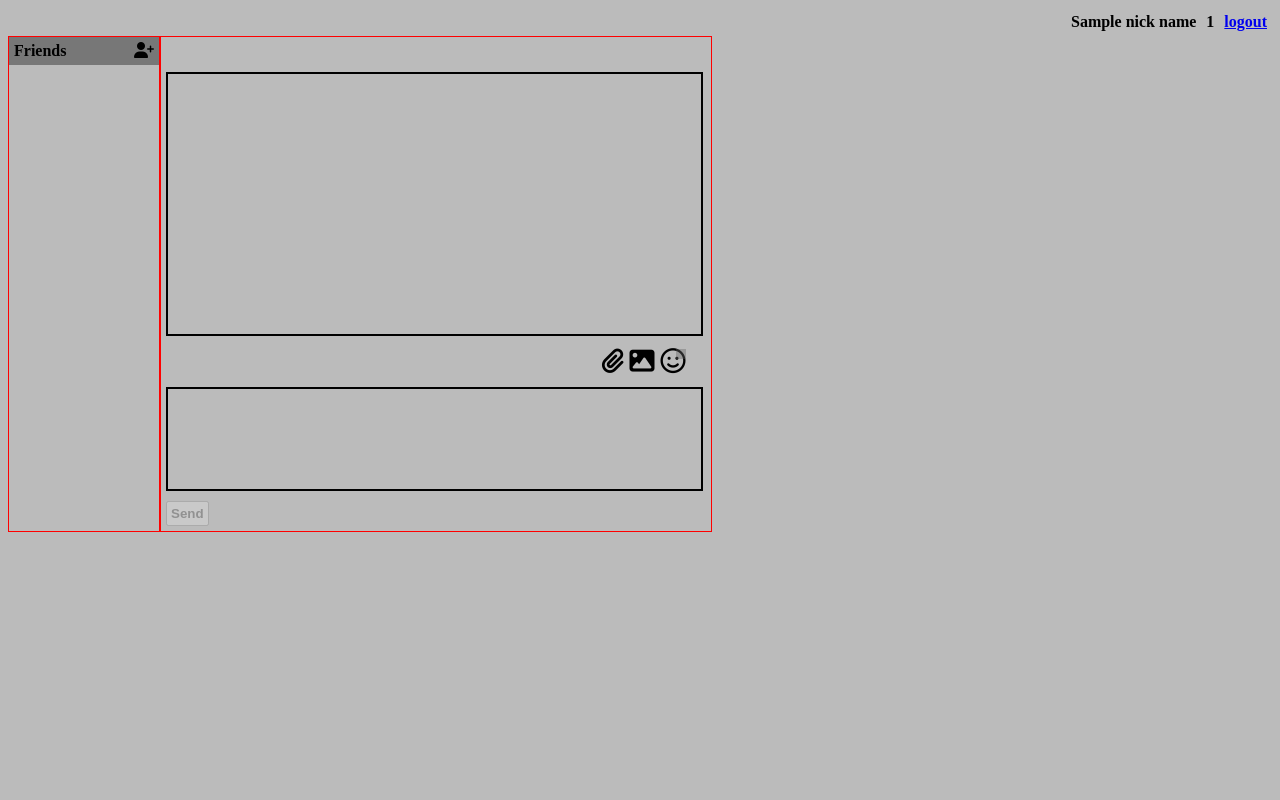
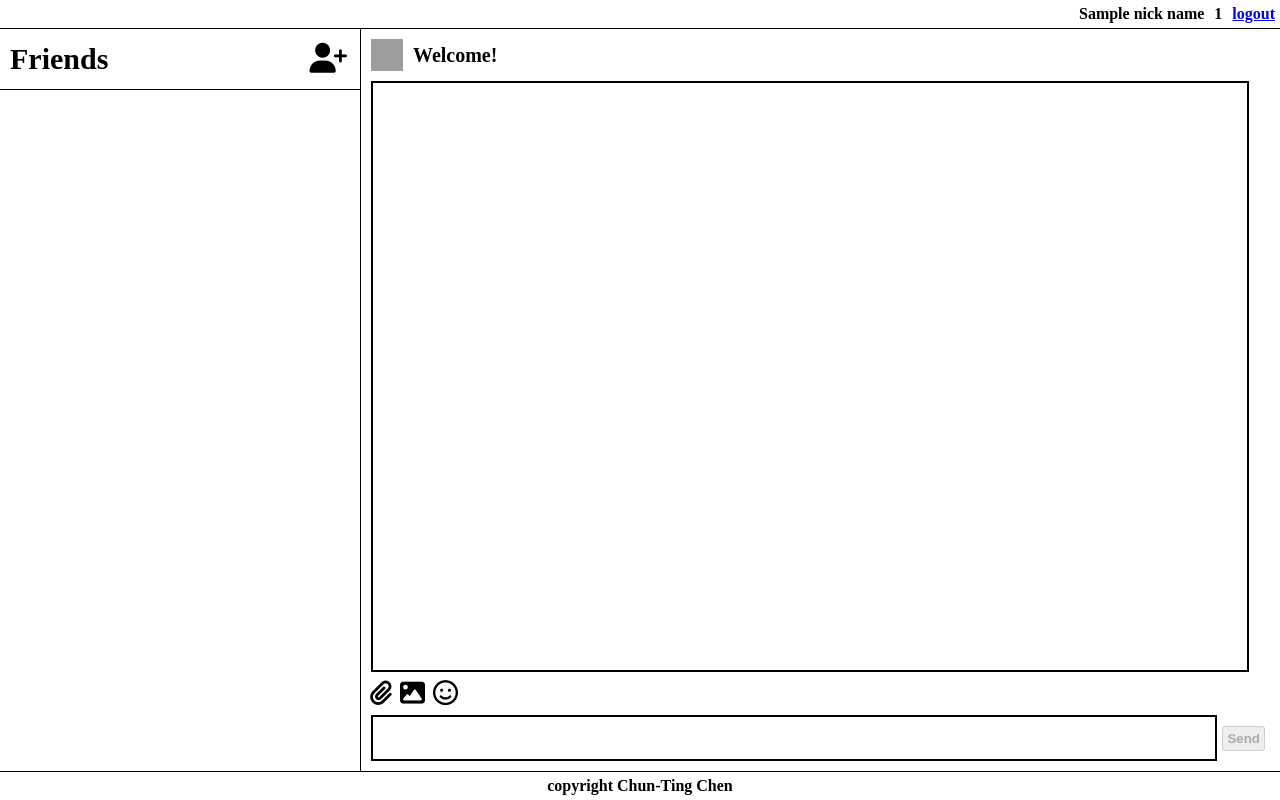
Before and after one commit to leopardx602/chat, a Flask app: template templates/index.html in a window 1280 px wide. Run offline with Flask 2, Linux system fonts and the light colour scheme; the template is opened without the code that fills it: most values are stand-ins (such as "Sample title", 1, 10 or a date in 2020); parts of the project's set-up code (start-up, migrations or seed data) failed here and were passed over; some libraries are stand-ins or nearby versions; grey boxes are pictures that could not be loaded.

Commit message:
update css

```diff
--- a/static/css/index.css
+++ b/static/css/index.css
@@ -1,3 +1,13 @@
+html,
+body {
+  height: 100%;
+  margin: 0;
+  padding: 0;
+  display: flex;
+  flex-direction: column;
+  overflow: hidden;
+}
+
 #notifyDiv {
   position: absolute;
 }
@@ -34,10 +44,10 @@
   }
 }
 
-
 #top {
   display: flex;
   justify-content: space-between;
+  border-bottom: 1px solid #000;
 }
 
 #topLeft {
@@ -49,31 +59,47 @@
   margin: 5px;
 }
 
+#bottom {
+  text-align: center;
+  padding: 5px;
+  border-top: 1px solid #000;
+}
+
 #content {
+  flex: 1;
+  /*height: 250px;*/
   padding: 5px;
   width: 95%;
-  height: 250px;
   border: 2px solid #000;
   overflow: auto;
-  margin: 10px;
+  margin: 5px;
   font-size: 16px;
   font-weight: bold;
 }
 
+#inputTable {
+  display: flex;
+  align-items: center;
+  margin: 5px;
+}
+
 #inputText {
-  margin: 10px;
   padding: 5px;
   width: 95%;
-  height: 90px;
+  min-height: 32px;
   border: 2px solid #000;
   font-size: 16px;
   font-weight: bold;
   overflow: auto;
 }
 
+#send {
+  margin: 5px;
+}
+
 .remote_text {
   word-break: break-all;
-  max-width: 150px;
+  max-width: 300px;
   width: auto;
   display: inline-block !important;
   display: inline;
@@ -100,7 +126,7 @@
 
 .local_text {
   word-break: break-all;
-  max-width: 150px;
+  max-width: 300px;
   width: auto;
   display: inline-block !important;
   display: inline;
@@ -166,45 +192,56 @@ img {
 }
 
 #chat {
-  border: 1px solid red;
-  width: 550px;
+  flex: 1;
   display: flex;
   flex-direction: column;
-}
-
-#chat>div {
   margin: 5px;
 }
 
 #chatHead {
-  height: 20px;
+  margin: 5px;
+  display: flex;
+  align-items: center;
+}
+
+#chat_headshot {
+  width: 32px;
+  height: 32px;
+  border-radius: 50%;
+  background-color: #aaa;
+  margin-right: 10px;
 }
 
 #tools {
   width: 95%;
   display: flex;
-  justify-content: flex-end;
 }
 
 #tools>div {
-  margin: 3px;
+  margin: 1px;
 }
 
 #sticker {
   position: relative;
 }
 
-#stickers {
+#stickerList {
   display: flex;
   flex-direction: column;
+  bottom: 130px;
+  position: fixed;
+  padding: 5px;
+  max-width: 320px;
+  text-align: start;
+  background-color: rgba(100, 100, 100, 0.4);
 }
 
-#stickers_head {
+#stickerList_head {
   display: flex;
   width: 100%;
 }
 
-#stickers_head>div {
+#stickerList_head>div {
   display: flex;
 }
 
@@ -217,62 +254,69 @@ img {
   justify-content: flex-end;
 }
 
-#stickers_head>div>div {
+#stickerList_head>div>div {
   padding-left: 3px;
   padding-right: 3px;
   font-size: 20px;
   font-weight: bold;
 }
 
-#stickers_head>div>div.active,
-#stickers_head>div>div:hover {
+#stickerList_head>div>div.active,
+#stickerList_head>div>div:hover {
   text-shadow: 0 0 10px #FFFFFF;
   cursor: pointer;
 }
 
-#stickers {
-  /*border: 1px solid red;*/
-  position: fixed;
-  padding: 5px;
-  max-width: 450px;
-  text-align: start;
-  background-color: rgba(100, 100, 100, 0.4);
-}
-
 #shell {
+  flex: 1;
   display: flex;
 }
 
 #friends {
-  width: 150px;
-  border: 1px solid red;
+  width: 360px;
+  border-right: 1px solid #000;
 }
 
 #friends_head {
-  background-color: #777;
-  text-align: center;
-  padding: 5px;
+  padding: 10px;
   display: flex;
   align-items: center;
   justify-content: space-between;
+  font-size: 30px;
+  border-bottom: 1px solid #000;
 }
 
 #friends_body {
-  display: flex;
-  flex-direction: column;
-  align-items: stretch;
+  height: 100%;
 }
 
-#friends_body>div {
+.friend_cell {
+  display: flex;
   padding: 5px;
-  flex: 1;
+  height: 72px;
+  align-items: center;
+}
+
+.friend_name {
   text-align: center;
+  font-size: 20px;
+}
+
+.friend_message {
+  font-weight: normal;
+}
+
+.friend_head {
+  width: 56px;
+  height: 56px;
+  border-radius: 56px;
+  background-color: aquamarine;
+  margin-right: 10px;
 }
 
 #friends_body>div.active,
 #friends_body>div:hover {
-  text-shadow: 0 0 10px #FFFFFF;
-  box-shadow: inset 0 0 20px #FFFFFF;
+  box-shadow: inset 0 0 10px #333;
   cursor: pointer;
 }
 
@@ -280,3 +324,14 @@ img {
   position: absolute;
   top: 300px;
 }
+
+.icon {
+  border-radius: 50%;
+  padding: 3px;
+}
+
+.icon:active,
+.icon:hover {
+  cursor: pointer;
+  background-color: #aaa;
+}
--- a/static/js/index.js
+++ b/static/js/index.js
@@ -11,41 +11,49 @@ var tickers = []
 
 var socket = io();
 
-$(document).ready(function () {
-  socket.on('connect', function () {
+$(document).ready(function() {
+  socket.on('connect', function() {
     socket.emit('get_friendID_list');
   });
 
-  socket.on('userInfo', function (data) {  // "chen01"
+  socket.on('userInfo', function(data) { // "chen01"
     myID = data['userID']
     myNickName = data['nickName']
     console.log('myID', myID)
   });
 
-  socket.on('show_friendID_list', function (data) {  // [{'friendID':'room1', 'nickName':'Chen'}, {...}]
-    if (! data) return
+  socket.on('show_friendID_list', function(data) { // [{'friendID':'room1', 'nickName':'Chen'}, {...}]
+    if (!data) return
     console.log('show_friendID_list', data)
     var text = ''
     Object.keys(data).forEach(key => {
       data[key]['nickName'] = (data[key]['nickName'] == null) ? data[key]['friendID'] : data[key]['nickName']
-      text += `<div onclick=loadRoom('${data[key]['friendID']}')>${data[key]['nickName']}</div>`
+      text += `<div class="friend_cell" onclick=loadRoom('${data[key]['friendID']}')>`
+      text += `<div class="friend_head"></div>`
+      text += `<div>`
+      text += `<div class="friend_name">${data[key]['nickName']}</div>`
+      text += `<div class="friend_message">123456</div>`
+      text += `</div>`
+      text += `</div>`
+
       messageID[data[key]['friendID']] = {}
     });
     console.log(messageID)
     $('#friends_body').html(text)
+
   })
 
-  socket.on('show_invitation', function (data) {  // ["chen02", "chen03"]
+  socket.on('show_invitation', function(data) { // ["chen02", "chen03"]
     invitationList = data
     console.log('invitationList', invitationList)
   })
 
 
-  socket.on('show_room_message', function (data) {  // [{"userID":"chen01", "message":"HI"}, {"userID":"chen02", "message":"Hello"}]
+  socket.on('show_room_message', function(data) { // [{"userID":"chen01", "message":"HI"}, {"userID":"chen02", "message":"Hello"}]
     console.log('show_room_message', data)
     var friendID = nowFriendID
-    messageID[friendID] = {'startID':0, 'endID':0, 'text':[]}
-    if (! data) return
+    messageID[friendID] = { 'startID': 0, 'endID': 0, 'text': [] }
+    if (!data) return
     var text = ''
     Object.keys(data).forEach(key => {
       //console.log(key, data[key]);
@@ -70,7 +78,7 @@ $(document).ready(function () {
     $("#content").scrollTop($("#content")[0].scrollHeight);
   })
 
-  socket.on('show_old_message', function (data) {  // [{"userID":"chen01", "message":"HI"}, {"userID":"chen02", "message":"Hello"}]
+  socket.on('show_old_message', function(data) { // [{"userID":"chen01", "message":"HI"}, {"userID":"chen02", "message":"Hello"}]
     if (data) {
       preHeight = $("#content")[0].scrollHeight
       preTop = $("#content")[0].scrollTop
@@ -106,21 +114,20 @@ $(document).ready(function () {
     }
   })
 
-  socket.on('show_new_message', function (data) {  // {"sendID":"chen01", "recvID":"chen02", "message":"HI"}
+  socket.on('show_new_message', function(data) { // {"sendID":"chen01", "recvID":"chen02", "message":"HI"}
     console.log('show_new_message')
     if (nowFriendID == "") return
 
     var friendID = (myID == data['sendID']) ? data['recvID'] : data['sendID']
-    messageID[friendID]['text'].push({"userID":data['sendID'], "message":data['message']})
+    messageID[friendID]['text'].push({ "userID": data['sendID'], "message": data['message'] })
 
-    if (friendID == nowFriendID){
+    if (friendID == nowFriendID) {
       var msg = text_to_sticker(data['message'])
       var text = ''
-      if (data['sendID'] == myID){
+      if (data['sendID'] == myID) {
         text = "<div class='local_box'><div class='local_text'>"
         text += `${msg}</div></div>`
-      }
-      else{
+      } else {
         text += `<div class='remote_box'><div class='remote_text'>`
         text += `${msg}</div></div>`
       }
@@ -130,9 +137,9 @@ $(document).ready(function () {
     }
   })
 
-  socket.on('client_event', function (data) {  // ["chen02", "chen03"]
+  socket.on('client_event', function(data) { // ["chen02", "chen03"]
     console.log('client_event', data)
-    if (data['event'] == 'invite_message'){
+    if (data['event'] == 'invite_message') {
       $("#invite_message").html(data['data'])
     }
   })
@@ -140,15 +147,15 @@ $(document).ready(function () {
   //invite_message
 });
 
-function text_to_sticker(msg){  // "Hello world !@img@!tiger01!@/img<@!"
+function text_to_sticker(msg) { // "Hello world !@img@!tiger01!@/img<@!"
   //!@img@!tiger01!@/img<@!
   var count = (msg.split("!=img=!")).length - 1
   for (i = 0; i < count; i++) {
     var start = msg.search("!=img=!")
     var end = msg.search("!=/img=!")
     var tmp = msg.slice(start, end + 8);
-    var img = msg.slice(start+7, end-2)
-    var imgID = msg.slice(start+7, end)
+    var img = msg.slice(start + 7, end - 2)
+    var imgID = msg.slice(start + 7, end)
     msg = msg.replace(tmp, `<img class='gif' src='../static/img/${img}/${imgID}.gif'>`);
   }
   return msg
@@ -157,12 +164,14 @@ function text_to_sticker(msg){  // "Hello world !@img@!tiger01!@/img<@!"
 function loadRoom(friendID) {
   $("#send").attr('disabled', false);
   nowFriendID = friendID
-  $("#chatHead").html(friendID)
 
-  if (Object.keys(messageID[friendID]).length == 0){
+  var text = `<div id="chat_headshot"></div>`
+  text += `<div class="friend_name">${friendID}</div>`
+  $("#chatHead").html(text)
+
+  if (Object.keys(messageID[friendID]).length == 0) {
     socket.emit('get_room_message', friendID);
-  }
-  else{
+  } else {
     var data = messageID[friendID]['text']
     var text = ''
     Object.keys(data).forEach(key => {
@@ -191,15 +200,15 @@ $(document).ready(() => {
         var start = msg.search("<img class=")
         var end = msg.search('.gif">')
 
-        var subtext = msg.slice(msg.search('/img/')+5, end)
+        var subtext = msg.slice(msg.search('/img/') + 5, end)
         console.log('subtext', subtext)
-        var imgID = subtext.slice(subtext.search('/')+1)
+        var imgID = subtext.slice(subtext.search('/') + 1)
         console.log('imgID', imgID)
 
         var tmp = msg.slice(start, end + 6);
         msg = msg.replace(tmp, `!=img=!${imgID}!=/img=!`);
       }
-      data = {"friendID":nowFriendID, "message":msg}
+      data = { "friendID": nowFriendID, "message": msg }
       socket.emit('send_new_message', data);
     }
   })
@@ -210,18 +219,20 @@ function oldMsg() {
   var friendID = nowFriendID
     //messageID[friendID]['startID']
   if (messageID[friendID]['startID'] <= 1) return
-  socket.emit('get_old_message', {'friendID':friendID, 'startID': messageID[friendID]['startID']});
+  socket.emit('get_old_message', { 'friendID': friendID, 'startID': messageID[friendID]['startID'] });
 }
 
 
 $(document).ready(() => {
   $('#sticker').on('click', () => {
-    if ($('#stickers').html().length != 0) {
-      $('#stickers').html('')
+    if ($('#stickerList').html() != '') {
+      $('#stickerList').html('')
+      $('#stickerList').css('display', 'none')
       return
     }
+    $('#stickerList').css('display', '')
     let text = ''
-    text += '<div id="stickers_head">'
+    text += '<div id="stickerList_head">'
     text += '<div class="left">'
     text += '<div onclick=sticker_change("classic")>經典</div>'
     text += '<div onclick=sticker_change("tiger")>小虎</div>'
@@ -233,26 +244,26 @@ $(document).ready(() => {
     text += '</div>'
     text += '</div>'
 
-    text += '<div id="stickers_body">'
+    text += '<div id="stickerList_body">'
 
     // default tiger
     for (i = 1; i <= 50; i++) {
-      var num = (i<10) ? `0${i}` : `${i}`;
+      var num = (i < 10) ? `0${i}` : `${i}`;
       text += `<img class='gifIndex' id='tiger${num}' src='../static/img/tiger/tiger${num}.png'>`
         //console.log(`A${i}.gif`)
     }
     text += '</div>'
-    $('#stickers').html(text)
+    $('#stickerList').html(text)
       //sticker_change('tiger')
 
     //console.log(document.getElementById('sticker').offsetLeft)
     //console.log(document.getElementById('sticker').offsetTop)
 
-    $('.gifIndex').each(function () {
-      $(this).hover(function () {
+    $('.gifIndex').each(function() {
+      $(this).hover(function() {
         path = $(this).attr('src').replace('.png', '.gif')
         $(this).attr('src', path);
-      }, function () {
+      }, function() {
         path = $(this).attr('src').replace('.gif', '.png')
         $(this).attr('src', path);
       })
@@ -269,7 +280,8 @@ $(document).ready(() => {
     })
 
     $('#sticker_close').on('click', () => {
-      $('#stickers').html('')
+      $('#stickerList').html('')
+      $('#stickerList').css('display', 'none')
     });
   });
 })
@@ -279,17 +291,17 @@ function sticker_change(type) {
   console.log(type)
   text = ''
   for (i = 1; i <= 50; i++) {
-    var num = (i<10) ? `0${i}` : `${i}`;
+    var num = (i < 10) ? `0${i}` : `${i}`;
     text += `<img class='gifIndex' id='${type}${num}' src='../static/img/${type}/${type}${num}.png'>`
       //console.log(`A${i}.gif`)
   }
-  $('#stickers_body').html(text)
+  $('#stickerList_body').html(text)
 
-  $('.gifIndex').each(function () {
-    $(this).hover(function () {
+  $('.gifIndex').each(function() {
+    $(this).hover(function() {
       path = $(this).attr('src').replace('.png', '.gif')
       $(this).attr('src', path);
-    }, function () {
+    }, function() {
       path = $(this).attr('src').replace('.gif', '.png')
       $(this).attr('src', path);
     })
@@ -313,9 +325,9 @@ $(document).ready(() => {
       $("#addFriendForm").css("display", "none")
     })
 
-    $('#btn_invite').click(()=>{
+    $('#btn_invite').click(() => {
       var invitedID = $("#invitedID").val()
-      if (invitedID.length<6 || !checkVal(invitedID)){
+      if (invitedID.length < 6 || !checkVal(invitedID)) {
         console.log("no this id")
         return
       }
@@ -335,13 +347,13 @@ $(document).ready(() => {
     });
     $("#addFriendForm_body_invitation").html(text)
 
-    $(".btn_confirm").click(function(){
-      socket.emit('reply_invitation', {'applicantID':$(this).val(), 'reply':true});
+    $(".btn_confirm").click(function() {
+      socket.emit('reply_invitation', { 'applicantID': $(this).val(), 'reply': true });
       $(this).parent().html('已接受')
     })
 
-    $(".btn_cancel").click(function(){
-      socket.emit('reply_invitation', {'applicantID':$(this).val(), 'reply':false});
+    $(".btn_cancel").click(function() {
+      socket.emit('reply_invitation', { 'applicantID': $(this).val(), 'reply': false });
       $(this).parent().html('已拒絕')
     })
   })
--- a/templates/index.html
+++ b/templates/index.html
@@ -6,14 +6,10 @@
   <title>Chat</title>
   <script src="https://code.jquery.com/jquery-1.12.4.min.js"></script>
   <script src="https://kit.fontawesome.com/c416c8b21d.js" crossorigin="anonymous"></script>
-  <script src="https://cdnjs.cloudflare.com/ajax/libs/jquery/3.5.1/jquery.min.js"
-		integrity="sha512-bLT0Qm9VnAYZDflyKcBaQ2gg0hSYNQrJ8RilYldYQ1FxQYoCLtUjuuRuZo+fjqhx/qtq/1itJ0C2ejDxltZVFg=="
-		crossorigin="anonymous"></script>
-	<script src="https://cdnjs.cloudflare.com/ajax/libs/socket.io/3.0.4/socket.io.js"
-		integrity="sha512-aMGMvNYu8Ue4G+fHa359jcPb1u+ytAF+P2SCb+PxrjCdO3n3ZTxJ30zuH39rimUggmTwmh2u7wvQsDTHESnmfQ=="
-		crossorigin="anonymous"></script>
+  <script src="https://cdnjs.cloudflare.com/ajax/libs/jquery/3.5.1/jquery.min.js" integrity="sha512-bLT0Qm9VnAYZDflyKcBaQ2gg0hSYNQrJ8RilYldYQ1FxQYoCLtUjuuRuZo+fjqhx/qtq/1itJ0C2ejDxltZVFg==" crossorigin="anonymous"></script>
+  <script src="https://cdnjs.cloudflare.com/ajax/libs/socket.io/3.0.4/socket.io.js" integrity="sha512-aMGMvNYu8Ue4G+fHa359jcPb1u+ytAF+P2SCb+PxrjCdO3n3ZTxJ30zuH39rimUggmTwmh2u7wvQsDTHESnmfQ==" crossorigin="anonymous"></script>
 
-    <script src="../static/js/index.js" type="text/javascript"></script>
+  <script src="../static/js/index.js" type="text/javascript"></script>
   <link rel="stylesheet " type="text/css " href="../static/css/index.css ">
   <link rel="stylesheet " type="text/css " href="../static/css/basic.css ">
 </head>
@@ -22,7 +18,7 @@
 <div id="centerDiv"></div>
 
 
-<body style="background-color: #bbb;">
+<body>
 
   {% include 'invitation.html' %}
 
@@ -34,42 +30,48 @@
       <div id="logout"><a href="/logout">logout</a></div>
     </div>
   </div>
+
   <div id="shell">
     <div id="friends">
       <div id="friends_head">
         <div>
           Friends
         </div>
-        <div id='addFriend' class="btn">
+        <div id='addFriend' class="btn icon">
           <i class="fas fa-user-plus"></i>
         </div>
       </div>
       <div id="friends_body"></div>
+    </div>
 
-    </div>
     <div id="chat">
-      <div id="chatHead"></div>
+      <div id="chatHead">
+        <div id="chat_headshot"><img src='../static/img/tiger/tiger01.png'></div>
+        <div class="friend_name">Welcome!</div>
+      </div>
+
       <div id="content">
       </div>
       <div id="tools">
-        <div>
+        <div class="icon">
           <i class="fas fa-paperclip" style="font-size: 25px;"></i>
         </div>
-        <div id="photo">
+        <div id="photo" class="icon">
           <i class="fas fa-image" style="font-size: 25px;"></i>
         </div>
-        <div id="sticker">
+        <div id="sticker" class="icon">
           <i class="far fa-smile" style="font-size: 25px;"></i>
         </div>
-        <div id="stickers"></div>
+        <div id="stickerList" style="display: none;"></div>
       </div>
-      <div id="inputText" contenteditable="true"></div>
-      <div>
-        <button id="send" disabled>Send</button>
+      <div id="inputTable">
+        <div id="inputText" contenteditable="true"></div>
+        <div><button id="send" disabled>Send</button></div>
       </div>
 
     </div>
   </div>
+  <div id="bottom">copyright Chun-Ting Chen</div>
 
 </body>
 
```
Lines whose indentation alone changed are shown as unchanged.
